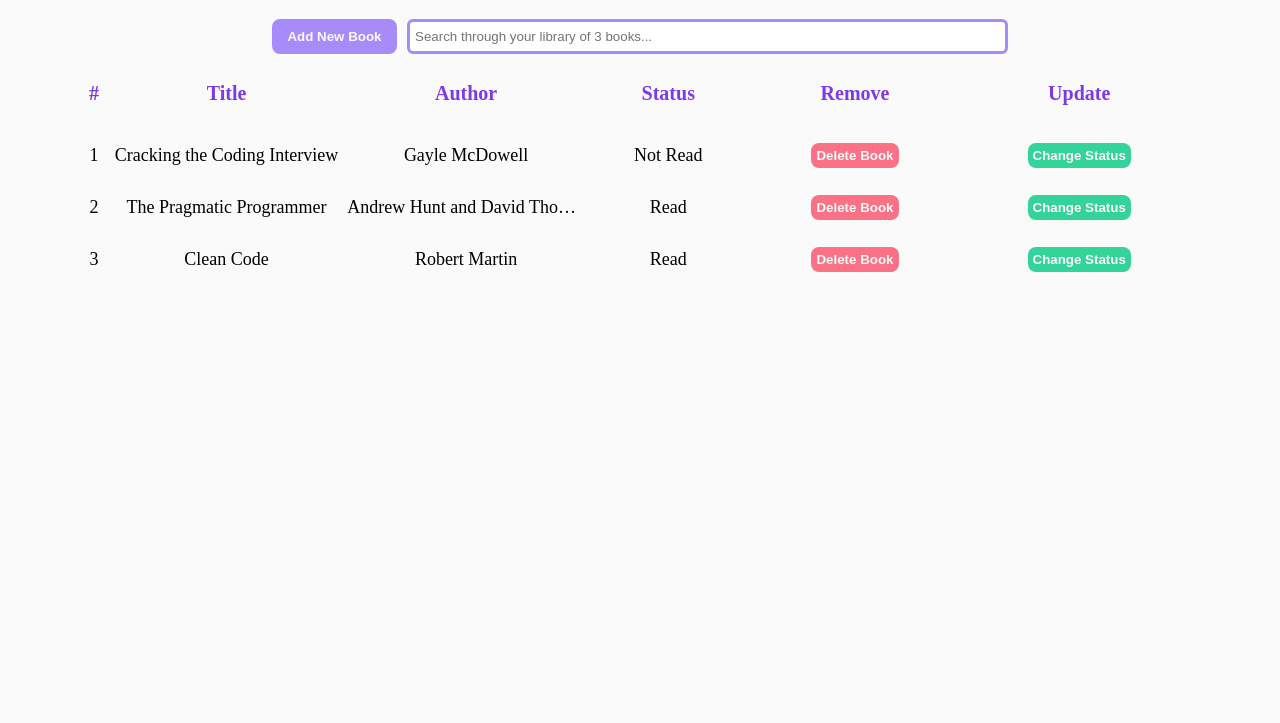
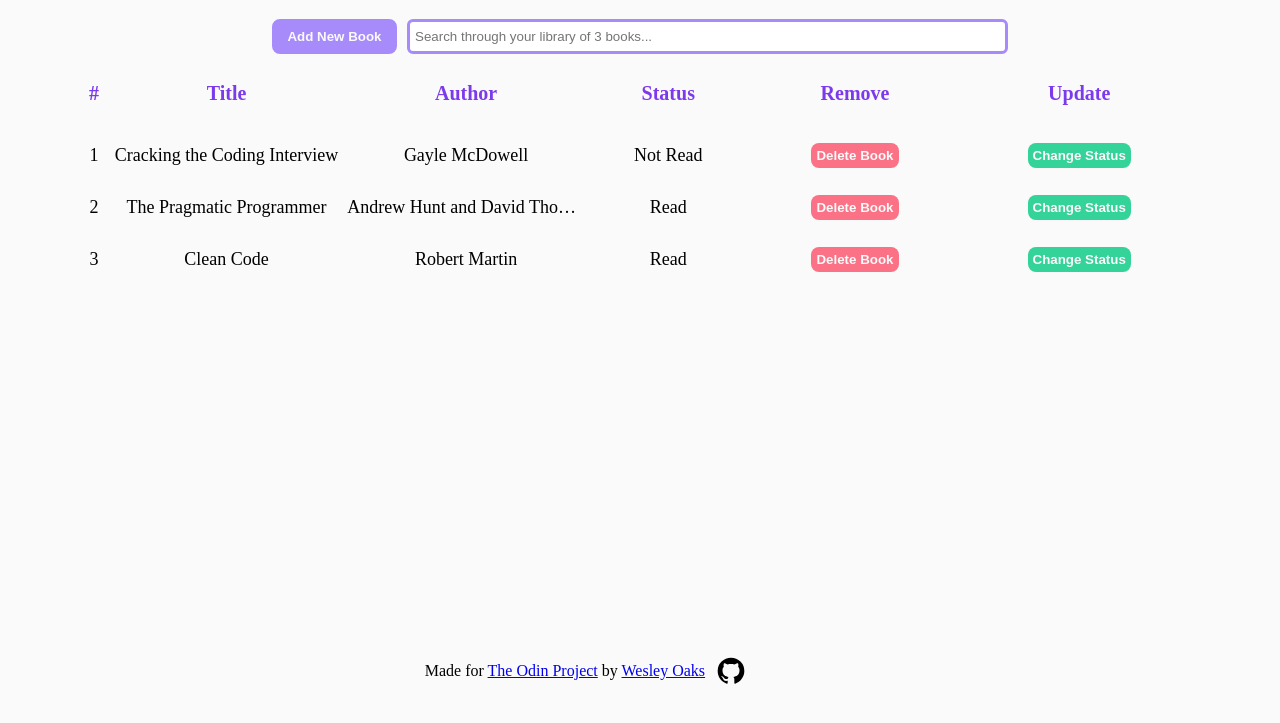
Before and after one commit to oaksvirals/library, a plain HTML site: page index.html in a window 1280 px wide. Shown: the part 113-836 px from the top of the page. After the commit the page ends 800 px from the top, so only its background shows below. Drawn offline with Linux system fonts and the light colour scheme.

Commit message:
Footer
Added footer credits and functionality to hide it when table gets
long.

```diff
--- a/index.html
+++ b/index.html
@@ -4,6 +4,7 @@
     <meta charset="UTF-8">
     <meta name="viewport" content="width=device-width, initial-scale=1.0">
     <link rel="stylesheet" href="style.css">
+    <link rel="icon" href="./images/bookshelf.png">
     <script src="script.js" defer></script>
     <title>Library Project</title>
 </head>
@@ -49,5 +50,9 @@
             <button class="btn close-menu-btn">Close Menu</button>
         </form>
     </dialog>
+    <div class="footer">
+        <p>Made for <a href="https://www.theodinproject.com/lessons/node-path-javascript-library" target="_blank" rel="noopener">The Odin Project</a> by <a href="https://github.com/oaksvirals" target="_blank" rel="noopener">Wesley Oaks</a></p>
+        <svg xmlns="http://www.w3.org/2000/svg" viewBox="0 0 24 24"><title>github</title><path d="M12,2A10,10 0 0,0 2,12C2,16.42 4.87,20.17 8.84,21.5C9.34,21.58 9.5,21.27 9.5,21C9.5,20.77 9.5,20.14 9.5,19.31C6.73,19.91 6.14,17.97 6.14,17.97C5.68,16.81 5.03,16.5 5.03,16.5C4.12,15.88 5.1,15.9 5.1,15.9C6.1,15.97 6.63,16.93 6.63,16.93C7.5,18.45 8.97,18 9.54,17.76C9.63,17.11 9.89,16.67 10.17,16.42C7.95,16.17 5.62,15.31 5.62,11.5C5.62,10.39 6,9.5 6.65,8.79C6.55,8.54 6.2,7.5 6.75,6.15C6.75,6.15 7.59,5.88 9.5,7.17C10.29,6.95 11.15,6.84 12,6.84C12.85,6.84 13.71,6.95 14.5,7.17C16.41,5.88 17.25,6.15 17.25,6.15C17.8,7.5 17.45,8.54 17.35,8.79C18,9.5 18.38,10.39 18.38,11.5C18.38,15.32 16.04,16.16 13.81,16.41C14.17,16.72 14.5,17.33 14.5,18.26C14.5,19.6 14.5,20.68 14.5,21C14.5,21.27 14.66,21.59 15.17,21.5C19.14,20.16 22,16.42 22,12A10,10 0 0,0 12,2Z" /></svg>
+    </div>
 </body>
 </html>
--- a/script.js
+++ b/script.js
@@ -135,6 +135,14 @@ function updateTable(array) {
                 searchLibrary = [];
             }
         };
+
+        // hide footer for long tables
+        const footer = document.querySelector('.footer');
+        if (myLibrary.length >= 5) {
+            footer.style.visibility = 'hidden';
+        } else {
+            footer.style.visibility = 'visible';
+        };
 };
 
 updateTable(myLibrary);
--- a/style.css
+++ b/style.css
@@ -23,7 +23,7 @@ body {
     /* border: 1px solid red; */
     background: var(--white);
     width: 1120px;
-    height: 100vw;
+    height: 100lvh;
 
     display: grid;
     grid-template-columns: repeat(12, 1fr);
@@ -211,3 +211,21 @@ form button {
 form legend, form label {
     font-weight: bold;
 }
+
+.footer {
+    position: sticky;
+    grid-column: 1 / -1;
+    grid-row: 13 / -1;
+    align-items: center;
+    width: fit-content;
+    place-self: center;
+
+    display: grid;
+    grid-template-columns: 2fr 1fr;
+    grid-template-rows: 1fr;
+    gap: 10px;
+}
+
+.footer svg {
+    width: 32px;
+}
```
Also changed, not shown: images/bookshelf.png (added).
